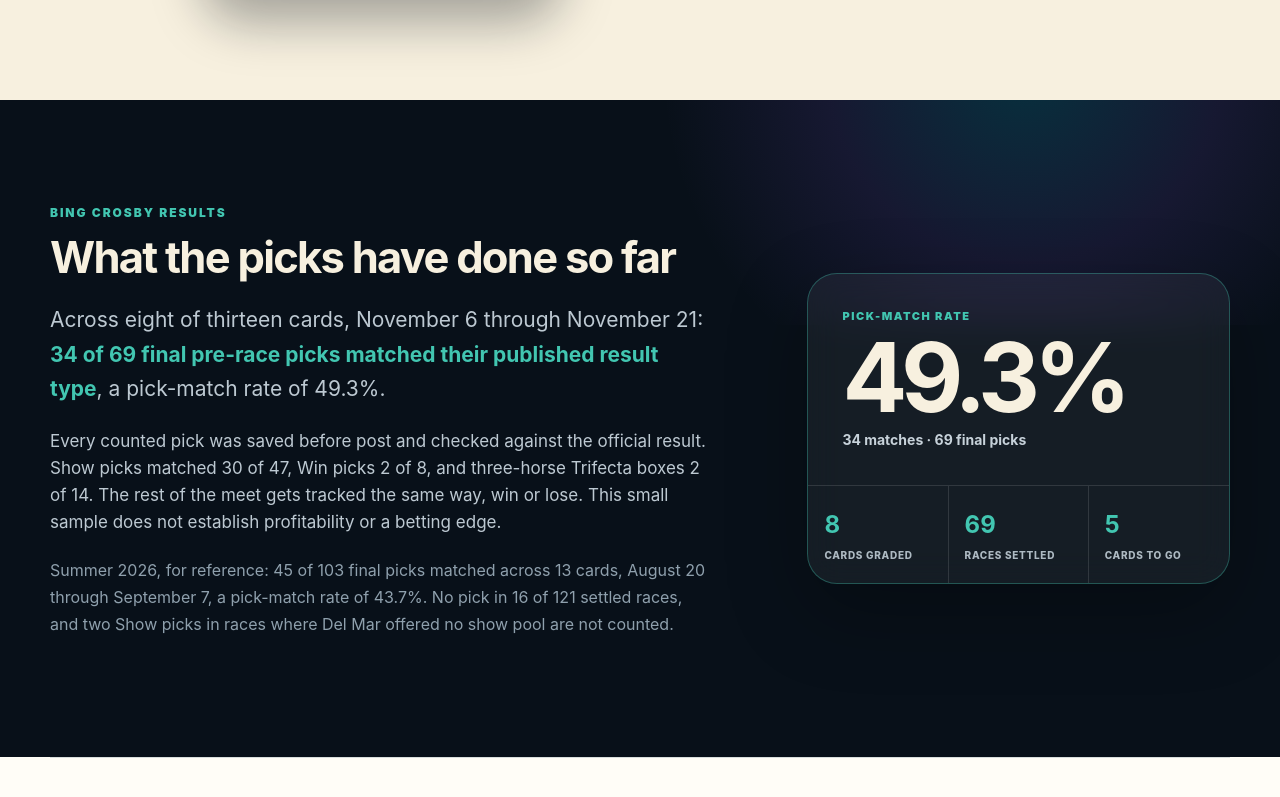
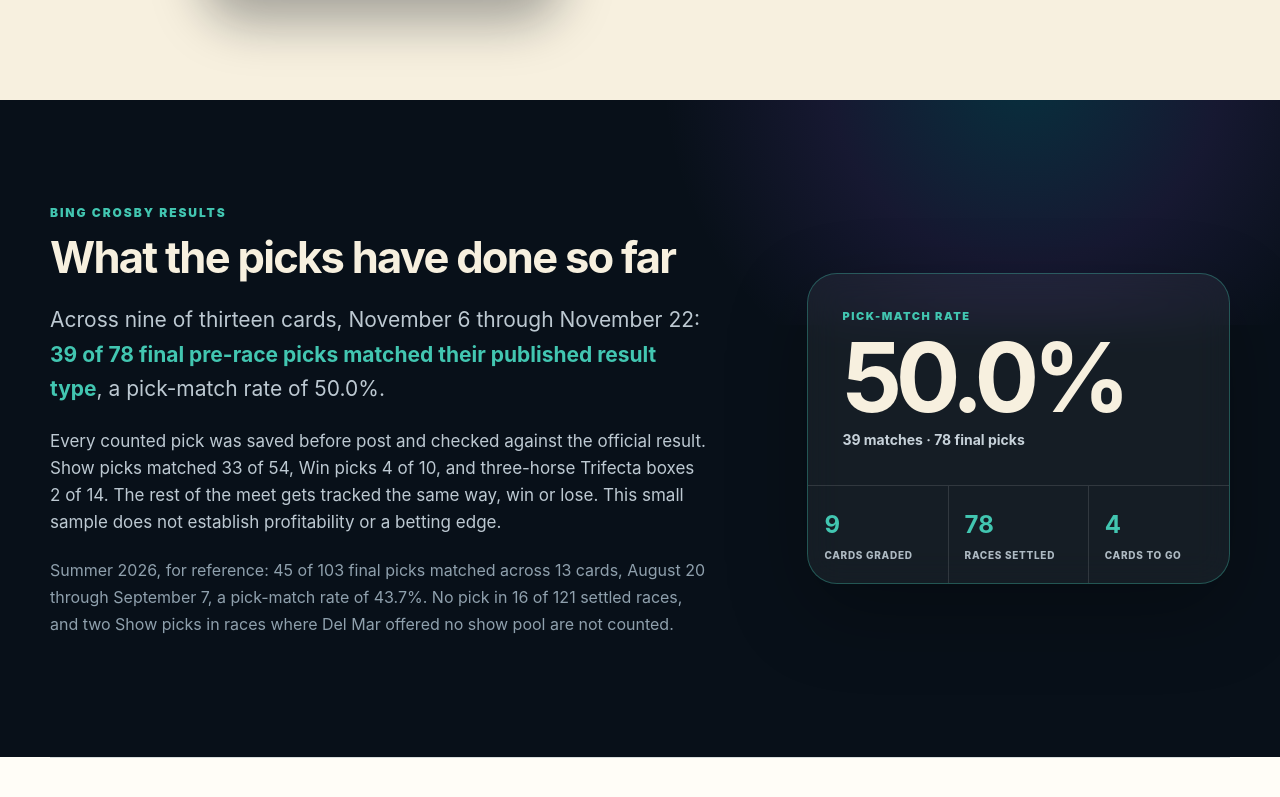
Before and after one commit to bpollak/horse-racing-companion-site, a plain HTML site: page bing-crosby/index.html in a window 1280 px wide. Shown: the part 1959-2756 px from the top of the page. Drawn offline with Linux system fonts and the light colour scheme.

Commit message:
Mirror app repo website at 6b2a36d: Bing Crosby record through November 22
Nine of thirteen cards graded. 39 of 78, 50.0%. Next card Thursday, November 26.

```diff
--- a/bing-crosby/index.html
+++ b/bing-crosby/index.html
@@ -4,7 +4,7 @@
     <meta charset="utf-8">
     <meta name="viewport" content="width=device-width, initial-scale=1">
     <meta name="theme-color" content="#07111c">
-    <meta name="description" content="Bing Crosby meet picks at Del Mar, November 6–29, 2026. Eight of thirteen cards graded: 34 of 69 final pre-race picks matched their result. One pick per race, saved before post, published beside the official result. No wagering.">
+    <meta name="description" content="Bing Crosby meet picks at Del Mar, November 6–29, 2026. Nine of thirteen cards graded: 39 of 78 final pre-race picks matched their result. One pick per race, saved before post, published beside the official result. No wagering.">
     <meta name="robots" content="index, follow">
     <link rel="canonical" href="https://horseracingcompanion.com/bing-crosby/">
     <link rel="icon" type="image/png" sizes="32x32" href="../assets/favicon-32.png">
@@ -57,8 +57,8 @@
       <section class="hero shell">
         <div class="hero-copy">
           <p class="eyebrow teal">DEL MAR FALL MEET · NOVEMBER 6–29, 2026</p>
-          <h1>Eight cards in, five to go.</h1>
-          <p class="hero-lede">Eight of thirteen Bing Crosby cards are in the books. The app's final pre-race picks matched 34 of 69 times, and every one is published beside the official result. Today's card is Sunday, November 22, nine races at Del Mar, first post 12:30pm.</p>
+          <h1>Nine cards in, four to go.</h1>
+          <p class="hero-lede">Nine of thirteen Bing Crosby cards are in the books. The app's final pre-race picks matched 39 of 78 times, and every one is published beside the official result. Next card is Thursday, November 26, eight races at Del Mar, first post 11:00am.</p>
           <p class="free-note"><strong>Summer 2026 pass? Bing Crosby is already yours.</strong> Open the app and use Restore Purchases in Settings. No additional charge.</p>
           <div class="hero-actions">
             <a class="appstore-badge" href="https://apps.apple.com/us/app/horse-racing-companion/id6802113749" aria-label="Download Horse Racing Companion on the App Store">
@@ -106,20 +106,20 @@
           <div class="live-record-copy">
             <p class="eyebrow teal">BING CROSBY RESULTS</p>
             <h2>What the picks have done so far</h2>
-            <p class="live-record-lede">Across eight of thirteen cards, November 6 through November 21: <strong>34 of 69 final pre-race picks matched their published result type</strong>, a pick-match rate of 49.3%.</p>
-            <p>Every counted pick was saved before post and checked against the official result. Show picks matched 30 of 47, Win picks 2 of 8, and three-horse Trifecta boxes 2 of 14. The rest of the meet gets tracked the same way, win or lose. This small sample does not establish profitability or a betting edge.</p>
+            <p class="live-record-lede">Across nine of thirteen cards, November 6 through November 22: <strong>39 of 78 final pre-race picks matched their published result type</strong>, a pick-match rate of 50.0%.</p>
+            <p>Every counted pick was saved before post and checked against the official result. Show picks matched 33 of 54, Win picks 4 of 10, and three-horse Trifecta boxes 2 of 14. The rest of the meet gets tracked the same way, win or lose. This small sample does not establish profitability or a betting edge.</p>
             <p class="record-prior">Summer 2026, for reference: 45 of 103 final picks matched across 13 cards, August 20 through September 7, a pick-match rate of 43.7%. No pick in 16 of 121 settled races, and two Show picks in races where Del Mar offered no show pool are not counted.</p>
           </div>
-          <div class="live-record-stats" aria-label="Bing Crosby results through November 21, 2026">
+          <div class="live-record-stats" aria-label="Bing Crosby results through November 22, 2026">
             <div class="record-primary">
               <span>PICK-MATCH RATE</span>
-              <strong>49.3%</strong>
-              <small>34 matches · 69 final picks</small>
+              <strong>50.0%</strong>
+              <small>39 matches · 78 final picks</small>
             </div>
             <div class="record-secondary">
-              <div><strong>8</strong><span>cards graded</span></div>
-              <div><strong>69</strong><span>races settled</span></div>
-              <div><strong>5</strong><span>cards to go</span></div>
+              <div><strong>9</strong><span>cards graded</span></div>
+              <div><strong>78</strong><span>races settled</span></div>
+              <div><strong>4</strong><span>cards to go</span></div>
             </div>
           </div>
         </div>
@@ -145,7 +145,7 @@
         <div class="shell closing-grid">
           <div>
             <p class="eyebrow teal">NEXT CARD</p>
-            <h2>Sunday, November 22. Nine races at Del Mar, first post 12:30pm.</h2>
+            <h2>Thursday, November 26. Thanksgiving Day, eight races at Del Mar, first post 11:00am.</h2>
             <p>Three racing days free · No wagering · 18+</p>
           </div>
           <div class="closing-actions">
```
Also changed, not shown: llms.txt.
